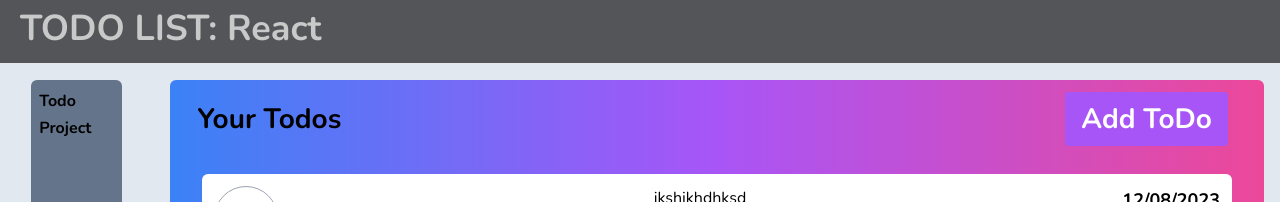
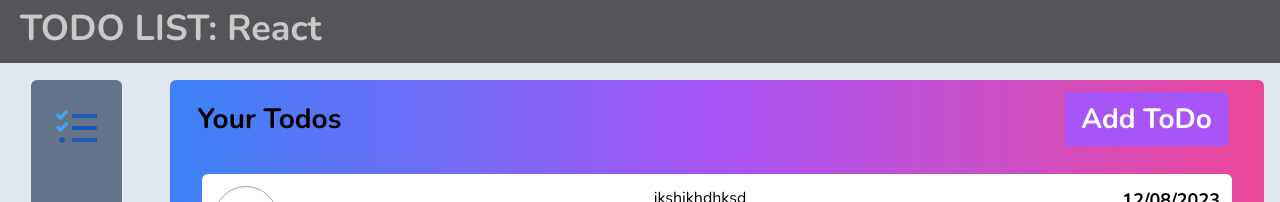
Before and after one commit to Evrz/todolist_frontend, a React (Create React App) app: page / in a window 1280 px wide. Shown: the top 202 px of the page. Built offline with nearby package versions, Linux system fonts and the light colour scheme.

Commit message:
dynamic sidebar items, with data for Button, icon

```diff
--- a/src/components/home/index.jsx
+++ b/src/components/home/index.jsx
@@ -9,14 +9,13 @@
     {
       id: 1,
       label: "Todo",
-      src: "assets/icons/todo",
+      icon: {
+        src: "/assets/icons/todoIcon.png",
+        width: "10px",
+        height: "10px",
+        alt: "todo icon"
+      },
       onClick: () => { console.log('clicked todo') }
-    },
-    {
-      id: 1,
-      label: "Project",
-      src: "assets/icons/project",
-      onClick: () => { console.log('clicked projects') }
     }
   ]
 
@@ -26,12 +25,19 @@
 
   return (
     <DefaultLayout>
-      <div className='flex h-full test justify-evenly'>
+      <div className='flex h-full justify-evenly'>
         <div className='w-[10%] flex justify-around m-4 '>
-          <SideBar >
+          <SideBar className={'pt-6'} >
             {sideBarItems.map((item) => (
               <div className='cursor-pointer'
-                onClick={item.onClick}>{item.label}
+                onClick={item.onClick}>
+                <Button
+                  buttonType={'icon'}
+                  data={item}
+                  onClick={handleAddTodo}
+                  variant="primary"
+                  className={'mr-2'}
+                />
               </div>))
             }
           </SideBar>
@@ -39,6 +45,7 @@
         <div className='w-[90%] bg-gradient-to-r from-blue-500 via-purple-500 to-pink-500 bg-opacity-30 m-4 rounded-md'>
           <TitleBar title={'Your Todos'}>
             <Button
+              buttonType={'button'}
               onClick={handleAddTodo}
               text="Add ToDo"
               variant="primary"
```
